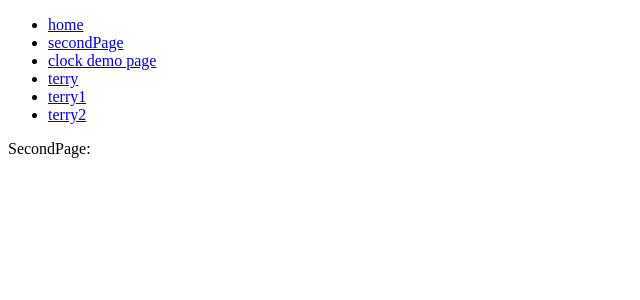
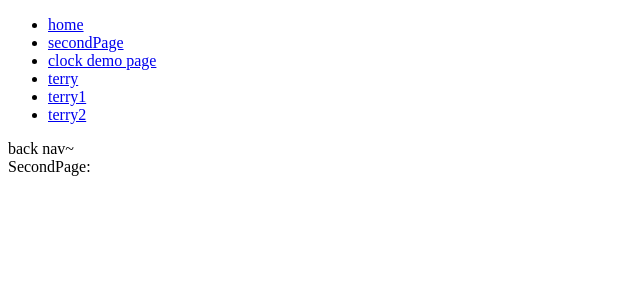
Before and after one commit to TerryLee7788/next-js-example, a Next.js app: page /SecondPage in a window 1280 px wide. Shown: the top 300 px of the page, without its empty margins (0-640 px from the left). Built offline with nearby package versions, Linux system fonts and the light colour scheme.

Commit message:
- Update 'hoc/withWrap.js'.

```diff
--- a/hoc/withWrap.js
+++ b/hoc/withWrap.js
@@ -1,7 +1,10 @@
 import React, { PureComponent } from 'react';
+import compose from 'redux';
+import { connect } from 'react-redux'
+import SeoMeta from '../components/SeoMeta';
 import NavBar from '../components/header/NavBar';
 
-const withWrap = (Components) => {
+const withWrap = (Components, seoConfig, setting = {}) => {
 
     class Container extends PureComponent {
 
@@ -17,7 +20,21 @@ const withWrap = (Components) => {
 
             return (
                 <main className="container">
+                    {
+                        seoConfig
+                            ? (
+                                <SeoMeta
+                                    config={seoConfig}
+                                />
+                            )
+                            : (null)
+                    }
                     <NavBar></NavBar>
+                    {
+                        setting.haveSideBar
+                            ? ('side bar!!')
+                            : ('back nav~')
+                    }
                     <Components
                         name={this.props.name}
                     />
```
